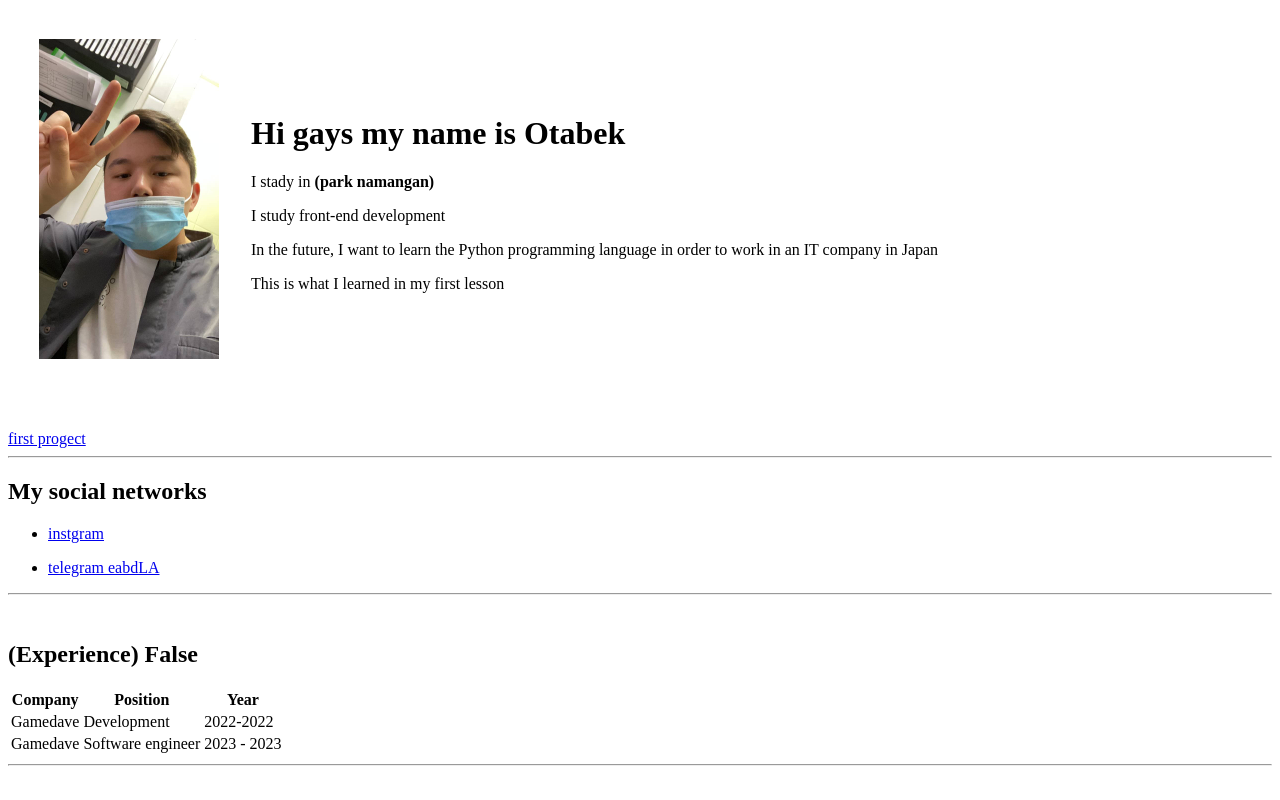
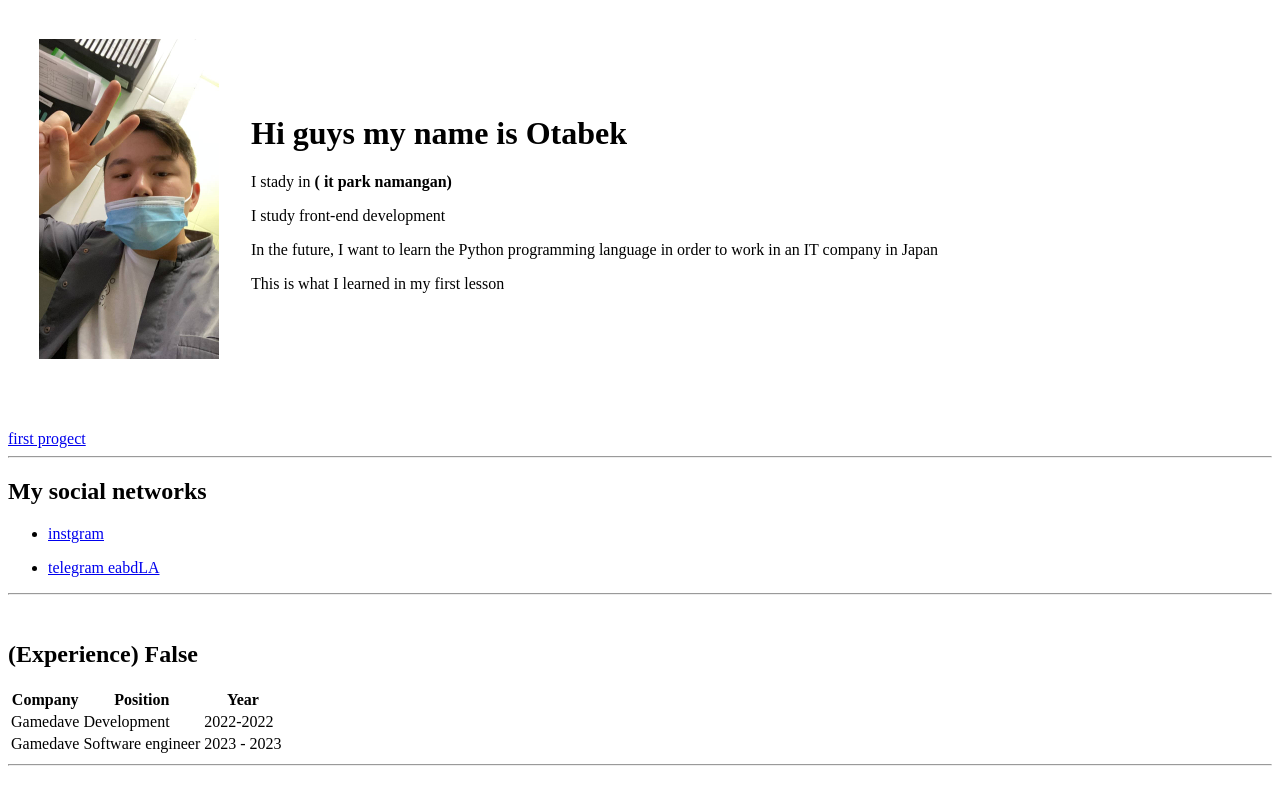
Before and after one commit to dzhin4one/cv, a plain HTML site: page index.html in a window 1280 px wide. Shown: the top 800 px of the page. Drawn offline with Linux system fonts and the light colour scheme.

Commit message:
Update index.html

```diff
--- a/index.html
+++ b/index.html
@@ -10,8 +10,8 @@
     <table cellspacing="30">
         <tr>
             <td><img src="photo-my.jpg" width="180" alt="My photo"></td>
-            <td> <h1>Hi gays my name is Otabek</h1>
-                <p>I stady in <strong>(park namangan)</strong> </p>
+            <td> <h1>Hi guys my name is Otabek</h1>
+                <p>I stady in <strong>( it park namangan)</strong> </p>
                 <p>I study front-end development</p>
                 <p>In the future, I want to learn the Python programming language in order to work in an IT company in Japan</p>
                 <p>This is what I learned in my first lesson</p></td>
```
